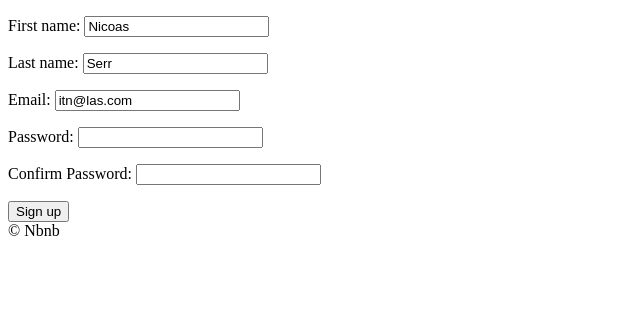
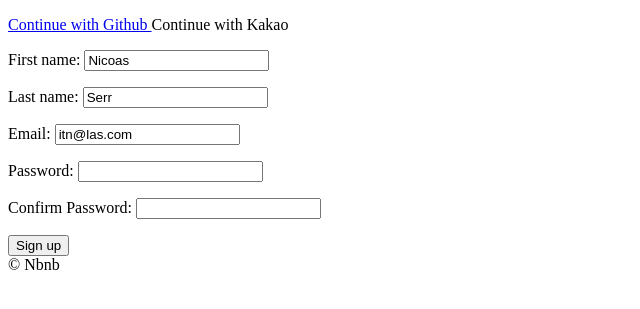
Before and after one commit to YoungchanChang/airbnb_again, a Django app: page /users/sigup in a window 1280 px wide. Shown: the part 78-387 px from the top of the page, without its empty margins (0-640 px from the left). Run offline with Django 3.2, Linux system fonts and the light colour scheme.

Commit message:
#17.0 get access token / user에게 githublogin요청 / redirect 처리

```diff
--- /dev/null
+++ b/templates/partials/social_login.html
@@ -0,0 +1,8 @@
+<div>
+    <a href="{% url 'users:github-login' %}">
+        Continue with Github
+    </a>
+    <a>
+        Continue with Kakao
+    </a>
+</div>
--- a/templates/users/login.html
+++ b/templates/users/login.html
@@ -9,6 +9,8 @@
 
 {% block content %}
 
+    {% include 'partials/social_login.html' %}
+
     <form method="POST" action="{% url "users:login" %}">
         {% csrf_token %}
         {{form.as_p}}
--- a/templates/users/signup.html
+++ b/templates/users/signup.html
@@ -8,6 +8,9 @@
 {% endblock search-bar %}
 
 {% block content %}
+
+    {% include 'partials/social_login.html' %}
+
     <form method="POST" action="{% url "users:signup" %}">
         {% csrf_token %}
         {{form.as_p}}
--- a/users/admin.py
+++ b/users/admin.py
@@ -26,6 +26,7 @@ class CustomUserAdmin(UserAdmin):
                     "language",
                     "currency",
                     "superhost",
+                    "login_method",
                 )
             },
         ),
@@ -45,4 +46,5 @@ class CustomUserAdmin(UserAdmin):
         "is_superuser",
         "email_verified",
         "email_secret",
+        "login_method",
     )
--- a/users/models.py
+++ b/users/models.py
@@ -31,6 +31,17 @@ class User(AbstractUser):
 
     CURRENCY_CHOICES = ((CURRENCY_USD, "USD"), (CURRENCY_KRW, "KRW"))
 
+    LOGIN_EMAIL = "email"
+    LOGIN_GITHUB = "github"
+    LOGING_KAKAO = "kakao"
+
+    LOGIN_CHOICES = (
+        (LOGIN_EMAIL, "Email"),
+        (LOGIN_GITHUB, "Github"),
+        (LOGING_KAKAO, "Kakao"),
+    )
+
+
     avatar = models.ImageField(upload_to="avatars", null=True, blank=True)
     gender = models.CharField(
         choices=GENDER_CHOICES, max_length=10, null=True, blank=True
@@ -47,6 +58,9 @@ class User(AbstractUser):
     superhost = models.BooleanField(default=False)
     email_verified = models.BooleanField(default=False)
     email_secret = models.CharField(max_length=20, default="", blank=True)
+    login_method = models.CharField(
+        max_length=50, choices=LOGIN_CHOICES, default=LOGIN_EMAIL
+    )
 
     def verify_email(self):
         if self.email_verified is False:
--- a/users/urls.py
+++ b/users/urls.py
@@ -6,6 +6,8 @@ app_name = "users"
 
 urlpatterns = [
     path("login", views.LoginView.as_view(), name="login"),
+    path("login/github", views.github_login, name="github-login"),
+    path("login/github/callback", views.github_callback, name="github-callback"),
     path("logout", views.log_out, name="logout"),
     path("sigup", views.SignUpView.as_view(), name="signup"),
     path("verify/<str:key>", views.complete_verification, name="complete-verification"),
--- a/users/views.py
+++ b/users/views.py
@@ -1,3 +1,5 @@
+import os
+import requests
 from django.views import View
 from django.views.generic import FormView
 from django.urls import reverse_lazy
@@ -35,6 +37,27 @@ def complete_verification(request, key):
         pass
     return redirect(reverse("core:home"))
 
+def github_login(request):
+    client_id = os.environ.get("GH_ID")
+    redirect_uri = "http://127.0.0.1:8000/users/login/github/callback"
+    return redirect(
+        f"https://github.com/login/oauth/authorize?client_id={client_id}&redirect_uri={redirect_uri}&scope=read:user"
+    )
+
+
+def github_callback(request):
+    client_id = os.environ.get("GH_ID")
+    client_secret = os.environ.get("GH_SECRET")
+    code = request.GET.get("code", None)
+    if code is not None:
+        request = requests.post(
+            f"https://github.com/login/oauth/access_token?client_id={client_id}&client_secret={client_secret}&code={code}",
+            headers={"Accept": "application/json"},
+        )
+        print(request.json())
+    else:
+        return redirect(reverse("core:home"))
+
 class SignUpView(FormView):
 
     template_name = "users/signup.html"
```
